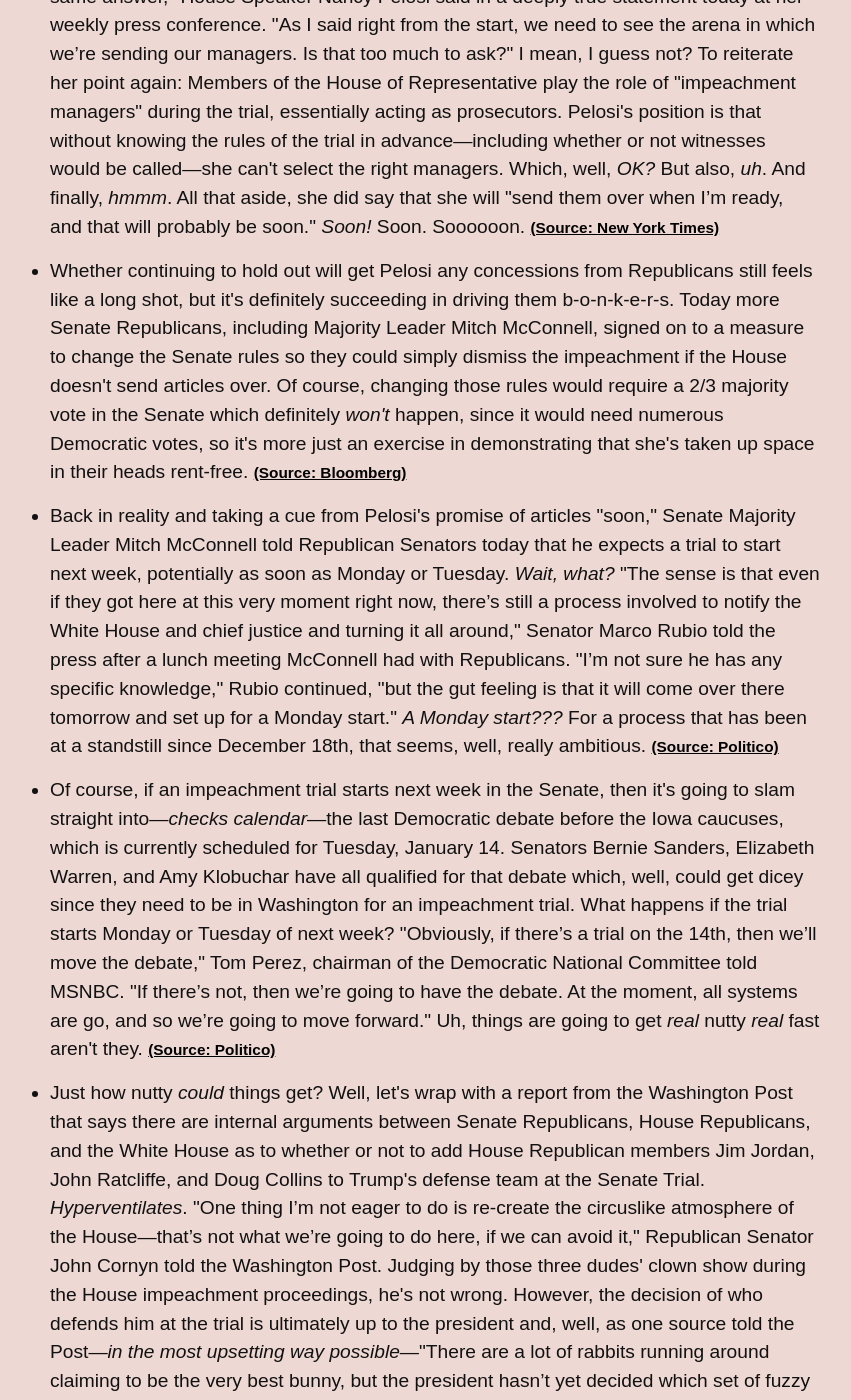
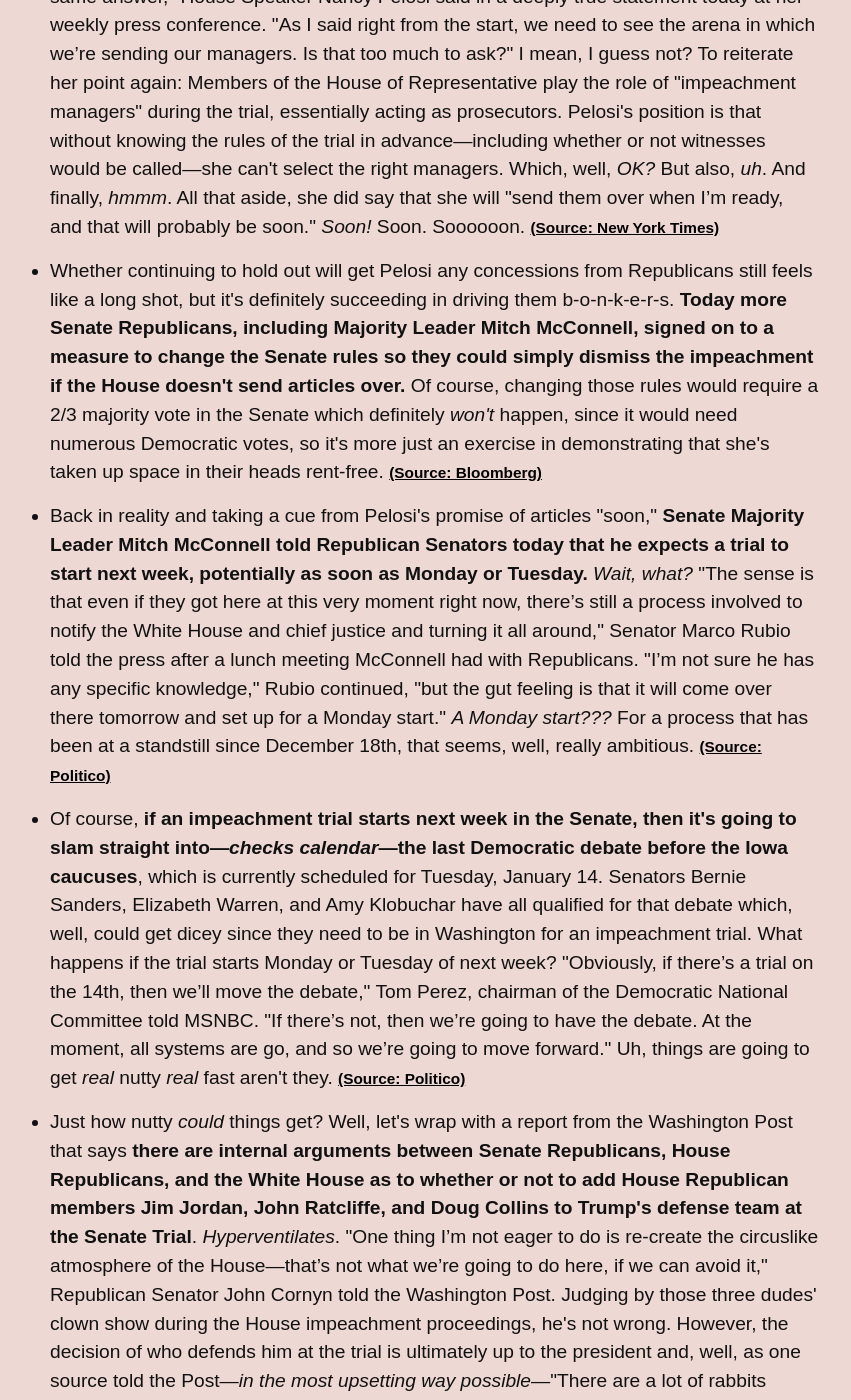
Before and after one commit to dansinker/impeachment.fyi, a Jekyll site: the page built from archive.md, in a window 1280 px wide and 1400 px high, scrolled down 634 px. Shown: the whole window, without its empty margins (280-1131 px from the left). Built offline with Jekyll 4.4.1, drawn with Linux system fonts in a browser that asks for light colours; nearby versions of some CDN libraries; some web fonts are replaced; comment, search, counter and statistics services are not loaded.

Commit message:
forgot to bold shit

```diff
--- a/_data/news.yml
+++ b/_data/news.yml
@@ -5,16 +5,16 @@ news:
   - item: Congress's first week back from winter break is almost over and, as of yet, <b>there's been no movement in transferring the articles of impeachment from the House to the Senate</b>, where a trial of the president will then be held.  Why not? "I keep giving you the same answer," House Speaker Nancy Pelosi said in a deeply true statement today at her weekly press conference. "As I said right from the start, we need to see the arena in which we’re sending our managers. Is that too much to ask?" I mean, I guess not? To reiterate her point again&#58; Members of the House of Representative play the role of "impeachment managers" during the trial, essentially acting as prosecutors. Pelosi's position is that without knowing the rules of the trial in advance—including whether or not witnesses would be called—she can't select the right managers. Which, well, <i>OK?</i> But also, <i>uh</i>. And finally, <i>hmmm</i>. All that aside, she did say that she will "send them over when I’m ready, and that will probably be soon." <i>Soon!</i> Soon. Soooooon.
     source: New York Times
     url: https://www.nytimes.com/2020/01/09/us/politics/impeachment-articles.html
-  - item: Whether continuing to hold out will get Pelosi any concessions from Republicans still feels like a long shot, but it's definitely succeeding in driving  them b-o-n-k-e-r-s. Today more Senate Republicans, including Majority Leader Mitch McConnell, signed on to a measure to change the Senate rules so they could simply dismiss the impeachment if the House doesn't send articles over. Of course, changing those rules would require a 2/3 majority vote in the Senate which definitely <i>won't</i> happen, since it would need numerous Democratic votes,  so it's more just an exercise in demonstrating that she's taken up space in their heads rent-free.
+  - item: Whether continuing to hold out will get Pelosi any concessions from Republicans still feels like a long shot, but it's definitely succeeding in driving  them b-o-n-k-e-r-s. <b>Today more Senate Republicans, including Majority Leader Mitch McConnell, signed on to a measure to change the Senate rules so they could simply dismiss the impeachment if the House doesn't send articles over.</b> Of course, changing those rules would require a 2/3 majority vote in the Senate which definitely <i>won't</i> happen, since it would need numerous Democratic votes,  so it's more just an exercise in demonstrating that she's taken up space in their heads rent-free.
     source: Bloomberg
     url: https://www.bloomberg.com/news/articles/2020-01-09/some-democrats-ask-pelosi-to-let-trial-begin-impeachment-update#mcconnell-joins-effort-to-pressure-pelosi-333-pm
-  - item: Back in reality and taking a cue from Pelosi's promise of articles "soon," Senate Majority Leader Mitch McConnell  told Republican Senators today that he expects a trial to start next week, potentially as soon as Monday or Tuesday.<i> Wait, what?</i> "The  sense is that even if they got here at this very moment right now, there’s still a process involved to notify the White House and chief justice and turning it all around," Senator Marco Rubio told the press after a lunch meeting McConnell had with Republicans. "I’m not sure he has any specific knowledge," Rubio continued, "but the gut feeling is that it will come over there tomorrow and set up for a Monday start." <I>A Monday start???</i> For a process that has been at a standstill since December 18th, that seems, well, really ambitious.
+  - item: Back in reality and taking a cue from Pelosi's promise of articles "soon," <b>Senate Majority Leader Mitch McConnell told Republican Senators today that he expects a trial to start next week, potentially as soon as Monday or Tuesday.</b><i> Wait, what?</i> "The  sense is that even if they got here at this very moment right now, there’s still a process involved to notify the White House and chief justice and turning it all around," Senator Marco Rubio told the press after a lunch meeting McConnell had with Republicans. "I’m not sure he has any specific knowledge," Rubio continued, "but the gut feeling is that it will come over there tomorrow and set up for a Monday start." <I>A Monday start???</i> For a process that has been at a standstill since December 18th, that seems, well, really ambitious.
     source: Politico
     url: https://www.politico.com/news/2020/01/09/mitch-mcconnell-trump-impeachment-096786
-  - item: Of course, if an impeachment trial starts next week in the Senate, then it's going to slam straight into—<i>checks calendar</i>—the last Democratic debate before the Iowa caucuses, which is currently scheduled for Tuesday, January 14. Senators Bernie Sanders, Elizabeth Warren, and Amy Klobuchar have all qualified for that debate which, well, could get dicey since they need to be in Washington for an impeachment trial. What happens if the trial starts Monday or Tuesday of next week? "Obviously, if there’s a trial on the 14th, then we’ll move the debate," Tom Perez, chairman of the Democratic National Committee told MSNBC. "If there’s not, then we’re going to have the debate. At the moment, all systems are go, and so we’re going to move forward." Uh, things are going to get <i>real</i> nutty <i>real</i> fast aren't they.
+  - item: Of course, <b>if an impeachment trial starts next week in the Senate, then it's going to slam straight into—<i>checks calendar</i>—the last Democratic debate before the Iowa caucuses</b>, which is currently scheduled for Tuesday, January 14. Senators Bernie Sanders, Elizabeth Warren, and Amy Klobuchar have all qualified for that debate which, well, could get dicey since they need to be in Washington for an impeachment trial. What happens if the trial starts Monday or Tuesday of next week? "Obviously, if there’s a trial on the 14th, then we’ll move the debate," Tom Perez, chairman of the Democratic National Committee told MSNBC. "If there’s not, then we’re going to have the debate. At the moment, all systems are go, and so we’re going to move forward." Uh, things are going to get <i>real</i> nutty <i>real</i> fast aren't they.
     source: Politico
     url: https://www.politico.com/news/2020/01/07/dnc-debate-rescheduled-impeachment-trial-095624
-  - item: Just how nutty <i>could</i> things get? Well, let's wrap with a report from the Washington Post that says there are internal arguments between Senate Republicans, House Republicans, and the White House as to whether or not to add House Republican members Jim Jordan, John Ratcliffe, and Doug Collins to Trump's defense team at the Senate Trial. <i>Hyperventilates</i>. "One thing I’m not eager to do is re-create the circuslike atmosphere of the House—that’s not what we’re going to do here, if we can avoid it," Republican Senator John Cornyn told the Washington Post. Judging by those three dudes' clown show during the House impeachment proceedings, he's not wrong. However, the decision of who defends him at the trial is ultimately  up to the president and, well, as one source told the Post—<i>in the most upsetting way possible</i>—"There are a lot of rabbits running around claiming to be the very best bunny, but the president hasn’t yet decided which set of fuzzy tails he’ll use." I. I just. I can't. <i>Tell me about the rabbits, George.</i>
+  - item: Just how nutty <i>could</i> things get? Well, let's wrap with a report from the Washington Post that says <b>there are internal arguments between Senate Republicans, House Republicans, and the White House as to whether or not to add House Republican members Jim Jordan, John Ratcliffe, and Doug Collins to Trump's defense team at the Senate Trial</b>. <i>Hyperventilates</i>. "One thing I’m not eager to do is re-create the circuslike atmosphere of the House—that’s not what we’re going to do here, if we can avoid it," Republican Senator John Cornyn told the Washington Post. Judging by those three dudes' clown show during the House impeachment proceedings, he's not wrong. However, the decision of who defends him at the trial is ultimately  up to the president and, well, as one source told the Post—<i>in the most upsetting way possible</i>—"There are a lot of rabbits running around claiming to be the very best bunny, but the president hasn’t yet decided which set of fuzzy tails he’ll use." I. I just. I can't. <i>Tell me about the rabbits, George.</i>
     source: Washington Post
     url: https://www.washingtonpost.com/politics/house-republicans-push-to-join-trumps-defense-team-in-senate-impeachment-trial/2020/01/08/3797e174-3230-11ea-9313-6cba89b1b9fb_story.html
   tomorrow: Well, to hear Republicans tell it, Nancy Pelosi will turn over the articles of impeachment to the Senate tomorrow. To hear her tell it, well, mmmmmmmmmmmaybe.
```
